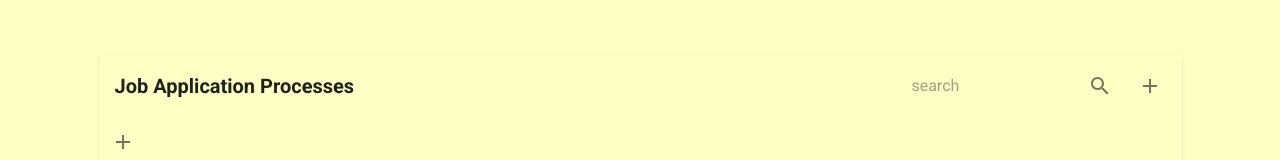
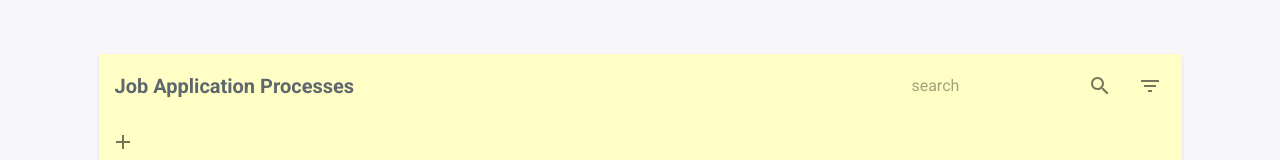
Before and after one commit to OMRYZUTA/final-project, a React (Create React App) app in the folder frontend/: page /home in a window 1280 px wide. Shown: the part 202-362 px from the top of the page. Built offline with nearby package versions, Linux system fonts and the light colour scheme; no server answers.

Commit message:
minor style changes

```diff
--- a/frontend/src/pages/Home/ApplicationProcessDialog.js
+++ b/frontend/src/pages/Home/ApplicationProcessDialog.js
@@ -255,7 +255,8 @@ export default function ApplicationProcessDialog({
                       className={classes.paperField}
                       id="reference"
                       label="Reference"
-                      value={currentApplication.reference}
+                      value={"Orly Dvir, former boss"}
+                    //value={currentApplication.reference}
                     // onChange={handlePositionChange}
                     />
                     <Typography>Documents</Typography>
--- a/frontend/src/pages/Home/DropDown.js
+++ b/frontend/src/pages/Home/DropDown.js
@@ -25,7 +25,7 @@ export default function DropDown({
     onChange,     // callback function that notifies "outside" that the user selected a different options
 }) {
     const classes = useStyles();
-    const [optionsReceived, setOptionsReceived] = useState([{ undefined: "" }, ...options]);
+    //const [optionsReceived, setOptionsReceived] = useState([{ undefined: "" }, ...options]);
 
     return (
         <FormControl className={classes.formControl}>
@@ -34,7 +34,7 @@ export default function DropDown({
                 value={currentValue}
                 onChange={onChange}
             >
-                {optionsReceived.map((option) => <MenuItem id={option[keyPropName]} value={option[keyPropName]}>{option[namePropName]}</MenuItem>)}
+                {options.map((option) => <MenuItem id={option[keyPropName]} value={option[keyPropName]}>{option[namePropName]}</MenuItem>)}
             </Select>
         </FormControl>
     );
--- a/frontend/src/pages/Home/EnhancedTable.js
+++ b/frontend/src/pages/Home/EnhancedTable.js
@@ -16,8 +16,8 @@ import Toolbar from '@material-ui/core/Toolbar';
 import Tooltip from '@material-ui/core/Tooltip';
 import Typography from '@material-ui/core/Typography';
 import AddIcon from '@material-ui/icons/Add';
-import DeleteIcon from '@material-ui/icons/FilterList';
-import FilterListIcon from '@material-ui/icons/Add';
+import DeleteIcon from '@material-ui/icons/Delete';
+import FilterListIcon from '@material-ui/icons/FilterList';
 
 import ApplicationProcessDialog from "./ApplicationProcessDialog";
 import SearchField from "./SearchField";
@@ -31,7 +31,6 @@ const useToolbarStyles = makeStyles((theme) => ({
     paddingRight: theme.spacing(1),
     backgroundColor: '#FFFFC5'
   },
-
   highlight:
     theme.palette.type === "light"
       ? {
@@ -46,6 +45,10 @@ const useToolbarStyles = makeStyles((theme) => ({
     paddingRight: "15px",
     flex: "1 1 100%",
     fontWeight: "bold",
+    color: '#5f676e',
+  },
+  search: {
+    backgroundColor: 'f7efd9',
   },
 }));
 
@@ -149,11 +152,10 @@ const EnhancedTableToolbar = (props) => {
         className={classes.title}
         variant="h6"
         id="tableTitle"
-
       >
         Job Application Processes
       </Typography>
-      <SearchField />
+      <SearchField className={classes.search} />
       <Tooltip title="Filter list">
         <IconButton aria-label="filter list">
           <FilterListIcon />
--- a/frontend/src/pages/Home/index.js
+++ b/frontend/src/pages/Home/index.js
@@ -12,7 +12,7 @@ const useStyles = makeStyles((theme) => ({
 		color: 'white',
 		height: 48,
 		padding: '0 70px',
-		backgroundColor: '#FFFFC5',
+		backgroundColor: '#f7f7f9',//'#FFFFC5',
 		spacing: 0,
 		justifyContent: 'center',
 		alignItems: 'center',
```
